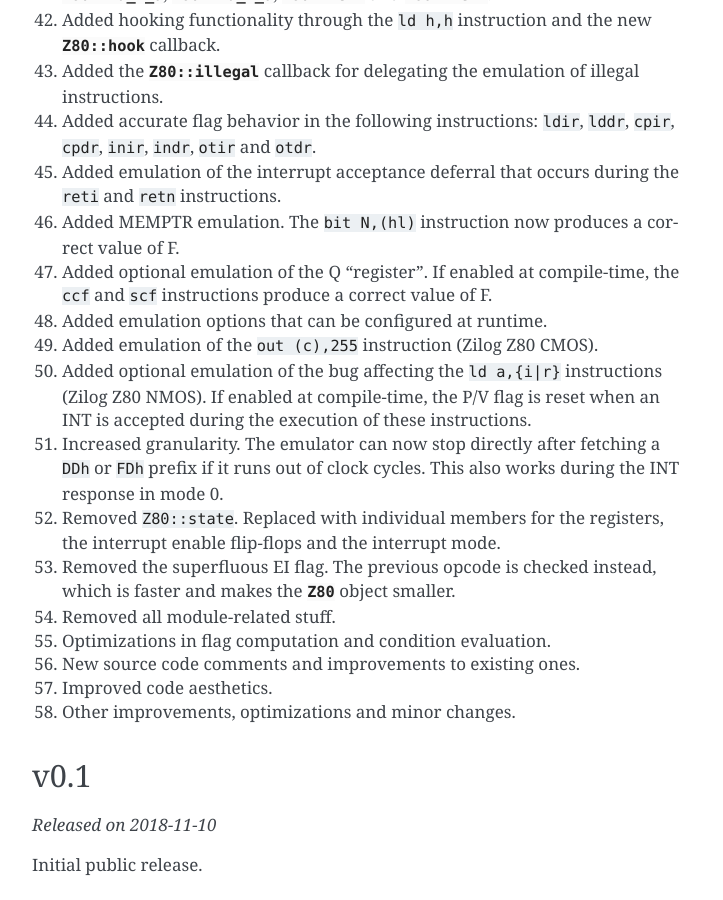
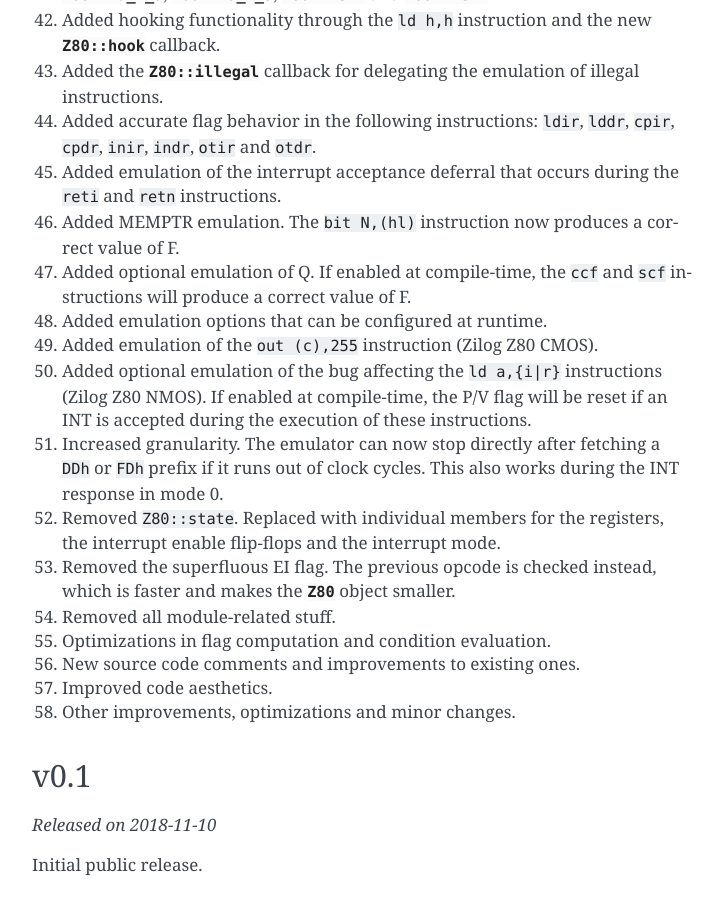
Before and after one commit to redcode/Z80, a Sphinx documentation site: the page built from documentation/VersionHistory.rst, in a window 1280 px wide and 900 px high, scrolled down 1966 px. Shown: the whole window, without its empty margins (388-1111 px from the left). Built offline with Sphinx 7.4.7, drawn with Linux system fonts in a browser that asks for light colours.

Commit message:
Documentation WIP.

```diff
--- a/documentation/Installation.rst
+++ b/documentation/Installation.rst
@@ -147,7 +147,7 @@
 
 .. option:: -DZ80_WITH_Q=(YES|NO)
 
-   Build the implementation of the `Q "register" <https://worldofspectrum.org/forums/discussion/41704>`_. |br| |nl|
+   Build the implementation of `Q <https://worldofspectrum.org/forums/discussion/41704>`_. |br| |nl|
    The default is ``NO``.
 
 .. option:: -DZ80_WITH_SPECIAL_RESET=(YES|NO)
--- a/documentation/Integration.rst
+++ b/documentation/Integration.rst
@@ -92,7 +92,7 @@
 
 .. c:macro:: Z80_WITH_Q
 
-   Enables the implementation of the `Q "register" <https://worldofspectrum.org/forums/discussion/41704>`_.
+   Enables the implementation of `Q <https://worldofspectrum.org/forums/discussion/41704>`_.
 
 .. c:macro:: Z80_WITH_SPECIAL_RESET
 
--- a/documentation/VersionHistory.rst
+++ b/documentation/VersionHistory.rst
@@ -57,10 +57,10 @@
 44. Added accurate flag behavior in the following instructions: ``ldir``, ``lddr``, ``cpir``, ``cpdr``, ``inir``, ``indr``, ``otir`` and ``otdr``.
 45. Added emulation of the interrupt acceptance deferral that occurs during the ``reti`` and ``retn`` instructions.
 46. Added MEMPTR emulation. The ``bit N,(hl)`` instruction now produces a correct value of F.
-47. Added optional emulation of the Q "register". If enabled at compile-time, the ``ccf`` and ``scf`` instructions produce a correct value of F.
+47. Added optional emulation of Q. If enabled at compile-time, the ``ccf`` and ``scf`` instructions will produce a correct value of F.
 48. Added emulation options that can be configured at runtime.
 49. Added emulation of the ``out (c),255`` instruction (Zilog Z80 CMOS).
-50. Added optional emulation of the bug affecting the ``ld a,{i|r}`` instructions (Zilog Z80 NMOS). If enabled at compile-time, the P/V flag is reset when an INT is accepted during the execution of these instructions.
+50. Added optional emulation of the bug affecting the ``ld a,{i|r}`` instructions (Zilog Z80 NMOS). If enabled at compile-time, the P/V flag will be reset if an INT is accepted during the execution of these instructions.
 51. Increased granularity. The emulator can now stop directly after fetching a ``DDh`` or ``FDh`` prefix if it runs out of clock cycles. This also works during the INT response in mode 0.
 52. Removed ``Z80::state``. Replaced with individual members for the registers, the interrupt enable flip-flops and the interrupt mode.
 53. Removed the superfluous EI flag. The previous opcode is checked instead, which is faster and makes the :c:type:`Z80` object smaller.
```
Also changed, not shown: README.md (+1 -1 lines), 2 other files.
